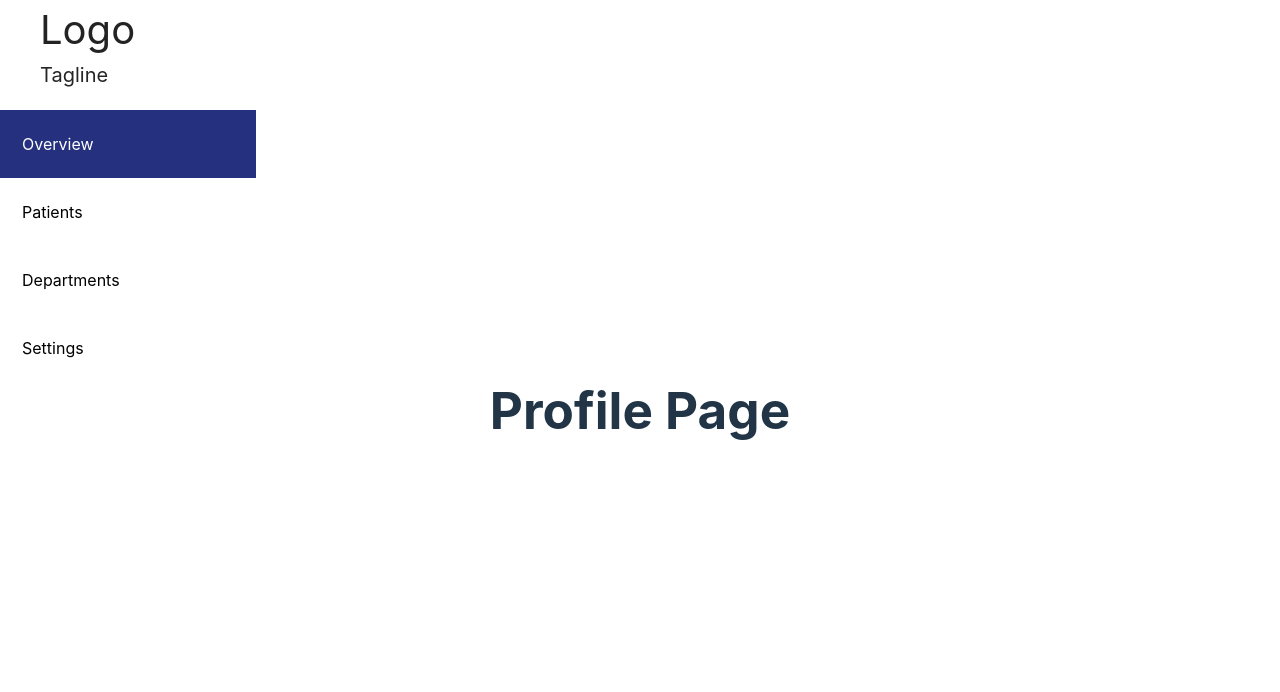
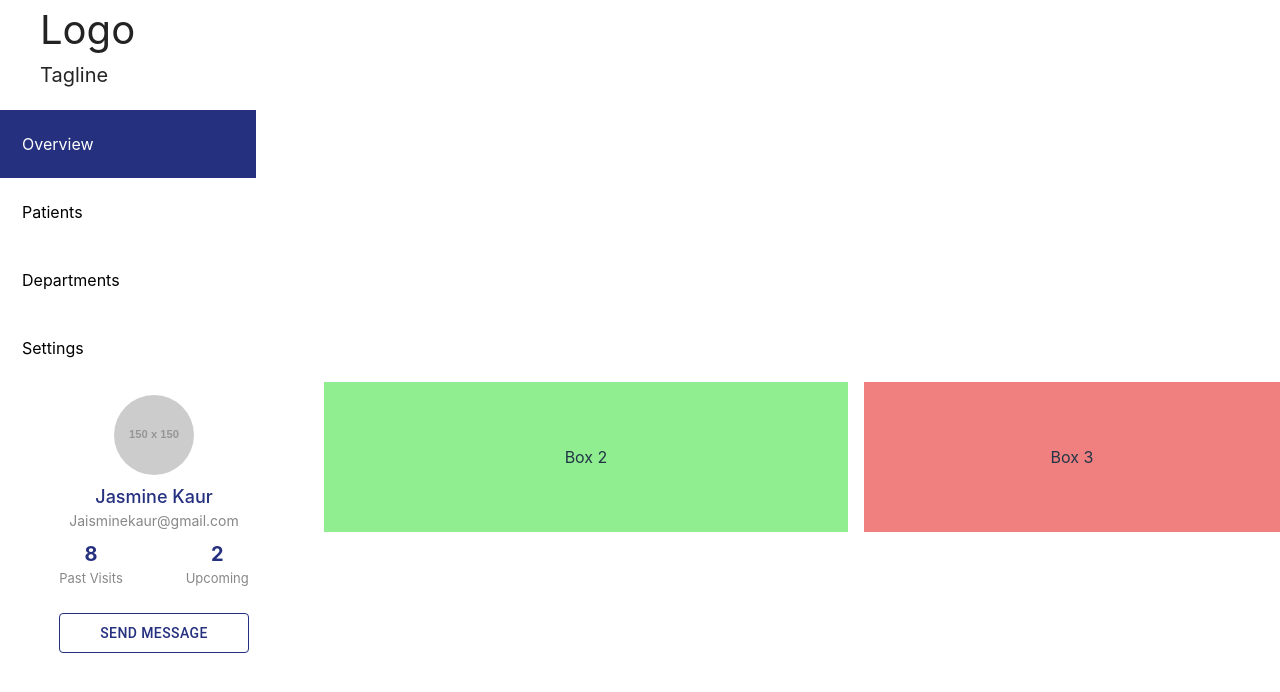
Before and after one commit to RaveenaDev/medical-repo, a React (Vite) app: page /profile in a window 1280 px wide. Shown: the top 692 px of the page. Built offline with nearby package versions, Linux system fonts and the light colour scheme.

Commit message:
profile Component Created Successfully

```diff
--- a/src/pages/receptionist/patients/Patients.jsx
+++ b/src/pages/receptionist/patients/Patients.jsx
@@ -6,6 +6,8 @@ import NotificationIcon from '../../../components/Notification';
 import Grid from "@mui/material/Grid2";
 import Card from "../../../components/Card/index.jsx";
 import EntityBasedTable from "../EntityBasedTable/index.jsx";
+
+
 
 const Patients = (props) => {
   const [tableIndex, setTableIndex] = useState(null);
--- a/src/pages/receptionist/patients/profile/Profile.jsx
+++ b/src/pages/receptionist/patients/profile/Profile.jsx
@@ -1,11 +1,133 @@
 import React from 'react';
+import Grid from "@mui/material/Grid";
+import Box from "@mui/material/Box";
+import Avatar from "@mui/material/Avatar";
+import styles from "./profile.module.scss";
+import Button from '@mui/material/Button';
+
 
 const Profile = () => {
-  return (
-    <div>
-      <h1>Profile Page</h1>
-    </div>
-  );
+    return (
+        <Grid container spacing={2}>
+            {/* Box 1 */}
+            <Grid item xs={3}>
+                <Box
+                    sx={{
+                        backgroundColor: "#FFFFFF",
+                        height: "300px",
+                        display: "flex",
+                        justifyContent: "center",
+                        alignItems: "center"
+                    }}
+                >
+                    <Box
+                        sx={{
+                            display: "flex",
+                            flexDirection: "column", // Stack children vertically
+                            justifyContent: "center", // Center horizontally
+                            alignItems: "center", // Center vertically
+                            margin: 0,
+                        }}
+                    >
+                        <Avatar
+                            src="https://via.placeholder.com/150" // Replace with your image URL
+                            alt="Profile Image"
+                            sx={{
+                                width: 80, // Set width of the image
+                                height: 80, // Set height of the image
+                                borderRadius: "50%", // Make the image circular
+                                marginBottom: "8px" // Add spacing between the image and text
+                            }}
+                        />
+
+                        <h4 style={{ margin: 0 }} className={styles.name}>Jasmine Kaur</h4>
+                        <p className={styles.email}>Jaisminekaur@gmail.com</p>
+
+                        <Box
+                            sx={{
+                                display: "flex",
+                                flexDirection: "row",
+                                justifyContent: "space-around", // Center horizontally
+                                alignItems: "center", // Center vertically
+                                width: "100%",
+
+                            }}
+                        >
+
+                            <div className={styles.styling}>
+
+                                <div>
+                                    <h5>
+                                        8
+                                    </h5>
+                                    <p>
+                                        Past Visits
+                                    </p>
+
+
+
+
+                                </div>
+                                <div>
+                                    <h5>
+                                        2
+                                    </h5>
+                                    <p>
+                                        Upcoming
+                                    </p>
+                                </div>
+                            </div>
+                        </Box>
+
+                        <Button variant="outlined"
+                            sx={{
+                                margin: "16px", // Adds margin around the button
+                                padding: "12px 24px", // Adds padding inside the button
+                                width: "100%",
+                                borderColor: "#25307F",
+                                color: "#25307F",
+                                height: "40px",
+                                '&:hover': {
+                                    backgroundColor: "#25307F",
+                                    color: "#ffffff"
+                                },
+                            }}
+                        >
+                            Send Message
+                        </Button>
+                    </Box>
+                </Box>
+            </Grid>
+            {/* Box 2 */}
+            <Grid item xs={5}>
+                <Box
+                    sx={{
+                        backgroundColor: "lightgreen",
+                        height: "150px",
+                        display: "flex",
+                        justifyContent: "center",
+                        alignItems: "center"
+                    }}
+                >
+                    Box 2
+                </Box>
+            </Grid>
+            {/* Box 3 */}
+            <Grid item xs={4}>
+                <Box
+                    sx={{
+                        backgroundColor: "lightcoral",
+                        height: "150px",
+                        display: "flex",
+                        justifyContent: "center",
+                        alignItems: "center"
+                    }}
+                >
+                    Box 3
+                </Box>
+            </Grid>
+        </Grid>
+    );
 };
 
 export default Profile;
--- /dev/null
+++ b/src/pages/receptionist/patients/profile/profile.module.css
@@ -0,0 +1,29 @@
+.name {
+  color: #25307F;
+  font-size: 18px;
+  font-weight: 500;
+}
+
+.email {
+  color: #878787;
+  font-size: 14px;
+}
+
+.styling {
+  display: flex;
+  justify-content: space-between;
+  width: 100%;
+  flex-direction: row;
+  align-items: center;
+  padding: 8px 0px;
+  width: 100%;
+  text-align: center;
+}
+.styling h5 {
+  color: #25307F;
+  font-size: 20px;
+}
+.styling p {
+  color: #878787;
+  font-size: 13px;
+}/*# sourceMappingURL=profile.module.css.map */
--- /dev/null
+++ b/src/pages/receptionist/patients/profile/profile.module.scss
@@ -0,0 +1,33 @@
+.name {
+    color: #25307F;
+    font-size: 18px;
+    font-weight: 500;
+}
+
+
+.email {
+    color: #878787;
+    font-size: 14px;
+}
+
+.styling {
+    display: flex;
+    justify-content: space-between;
+    width: 100%;
+    flex-direction: row;
+    align-items: center;
+    padding: 8px 0px;
+    width: 100%;
+    text-align: center;
+
+    h5 {
+        color: #25307F;
+        font-size: 20px;
+    }
+
+    p {
+        color: #878787;
+        font-size: 13px;
+    }
+
+}
```
Also changed, not shown: 1 other file (tests, documents, lock files or other folders).
